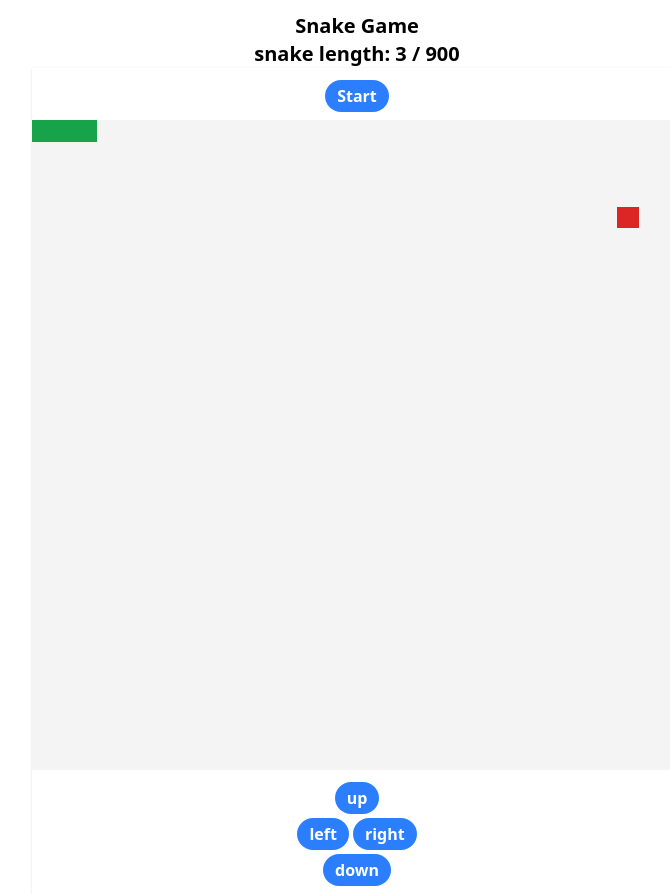
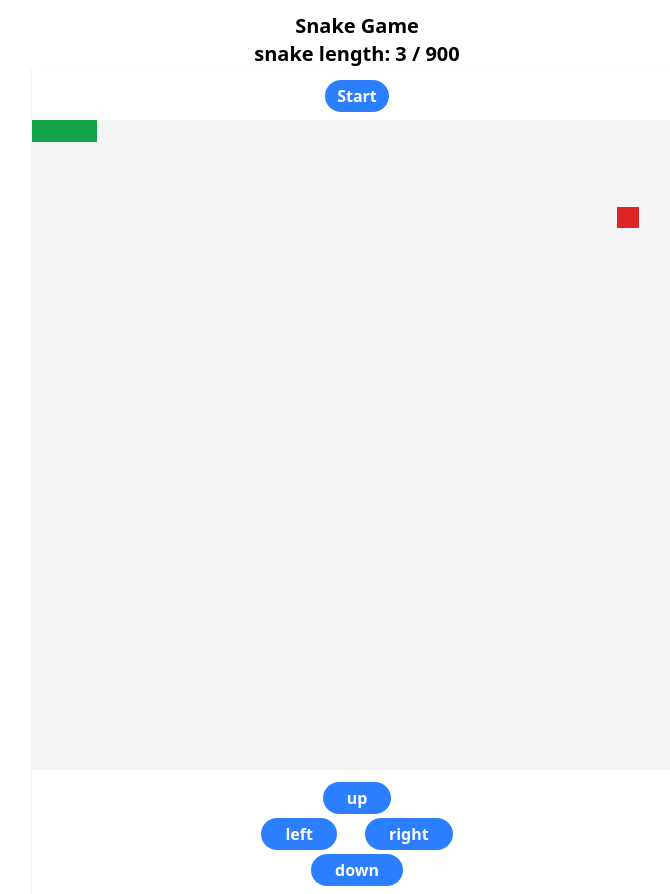
Before and after one commit to Mohanadfarid/vueSnakeGame, a Vue app: page / in a window 1280 px wide. Shown: the whole page, without its empty margins (283-953 px from the left). Built offline with nearby package versions, Linux system fonts and the light colour scheme; the HTML template or start-up script is replaced by a standard one.

Commit message:
made the buttons bigger

```diff
--- a/src/components/AppButton.vue
+++ b/src/components/AppButton.vue
@@ -1,6 +1,6 @@
 <script setup lang="ts"></script>
 <template>
-  <button class="bg-blue-500 text-white rounded-4xl font-bold py-1 px-3 cursor-pointer active:scale-90">
+  <button class="bg-blue-500 text-white rounded-4xl font-bold  cursor-pointer active:scale-90">
     <slot/>
   </button>
 </template>
--- a/src/components/SnakeGameBoard.vue
+++ b/src/components/SnakeGameBoard.vue
@@ -1,9 +1,9 @@
 <script setup lang="ts">
-import { useBoard } from '@/stores/board';
-import SnakeGameBoardTile from './SnakeGameBoardTile.vue';
-import { useGameControlles } from '@/composables/useGameControlles';
-import AppButton from './AppButton.vue';
-import { useSettings } from '@/stores/settings';
+import { useBoard } from '@/stores/board'
+import SnakeGameBoardTile from './SnakeGameBoardTile.vue'
+import { useGameControlles } from '@/composables/useGameControlles'
+import AppButton from './AppButton.vue'
+import { useSettings } from '@/stores/settings'
 const board = useBoard()
 const settings = useSettings()
 const gridStyles = `repeat(${settings.boardSize}, minmax(0, 1fr))`
@@ -12,28 +12,28 @@ useGameControlles()
 <template>
   <div>
     <div class="flex justify-center my-2">
-            <AppButton v-if="!board.isGameActive" class="mx-1" @click="board.operateGame"> Start</AppButton>
-            <AppButton v-else class="mx-1" @click="board.pauseGame()"> Stop</AppButton>
+      <AppButton v-if="!board.isGameActive" class="mx-1 py-1 px-3" @click="board.operateGame">
+        Start</AppButton
+      >
+      <AppButton v-else class="mx-1 py-1 px-3" @click="board.pauseGame()"> Stop</AppButton>
     </div>
 
     <div class="grid grid-cols-30 gap-0" :style="{ 'grid-template-columns': gridStyles }">
-            <template v-for="(row) in board.boardBody">
-                <template v-for="(tile) in row" :key="tile.id">
+      <template v-for="row in board.boardBody">
+        <template v-for="tile in row" :key="tile.id">
           <SnakeGameBoardTile :tile />
         </template>
       </template>
     </div>
 
     <div class="flex flex-col items-center gap-1 mt-3">
-            <AppButton  @click="board.changeSnakeMovementDirection('UP')"> up</AppButton>
+      <AppButton class="py-1 px-6" @click="board.changeSnakeMovementDirection('UP')"> up</AppButton>
       <div class="flex gap-1">
-                <AppButton  @click="board.changeSnakeMovementDirection('LEFT')"> left</AppButton>
-                <AppButton @click="board.changeSnakeMovementDirection('RIGHT')"> right</AppButton>
+        <AppButton class="py-1 px-6 me-3" @click="board.changeSnakeMovementDirection('LEFT')"> left</AppButton>
+        <AppButton class="py-1 px-6 ms-3" @click="board.changeSnakeMovementDirection('RIGHT')"> right</AppButton>
       </div>
-            <AppButton  @click="board.changeSnakeMovementDirection('DOWN')"> down</AppButton>
+      <AppButton class="py-1 px-6" @click="board.changeSnakeMovementDirection('DOWN')"> down</AppButton>
     </div>
   </div>
-
-
 </template>
 <style></style>
```
Lines whose indentation alone changed are shown as unchanged.
